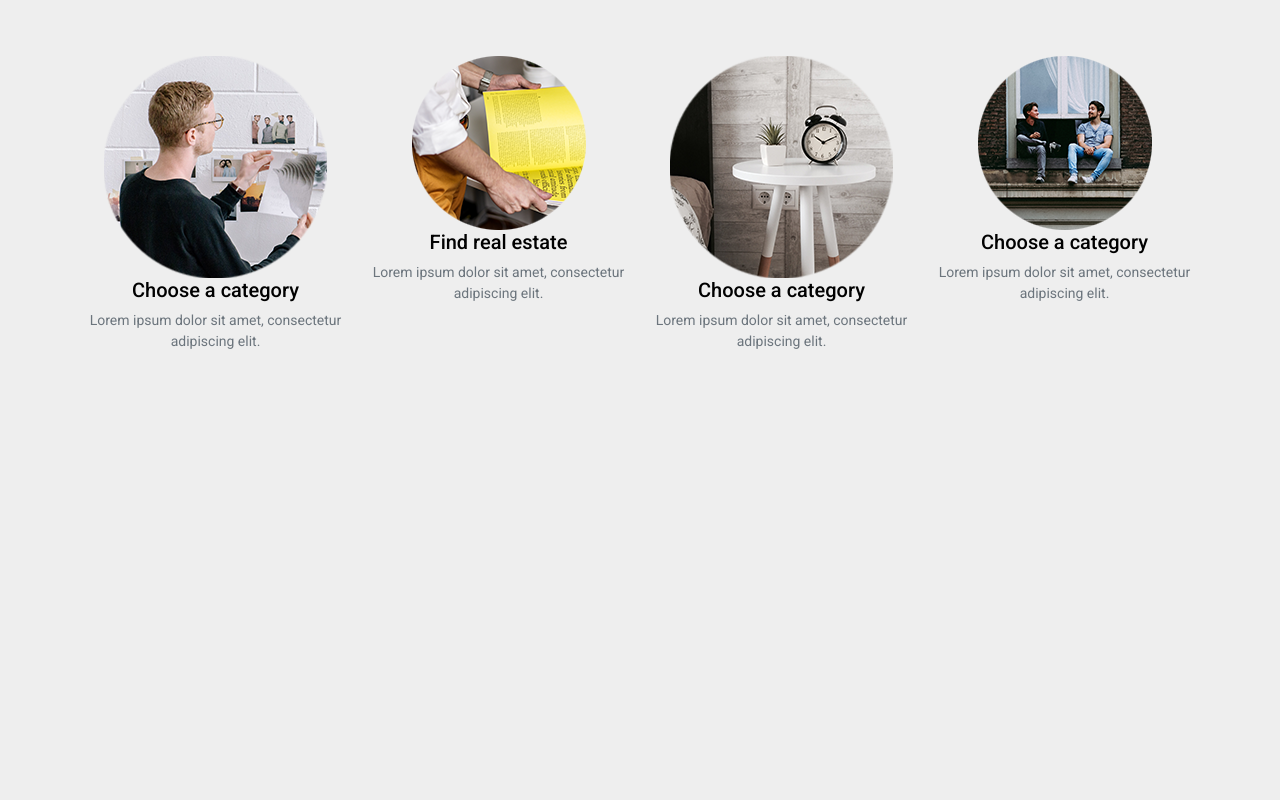
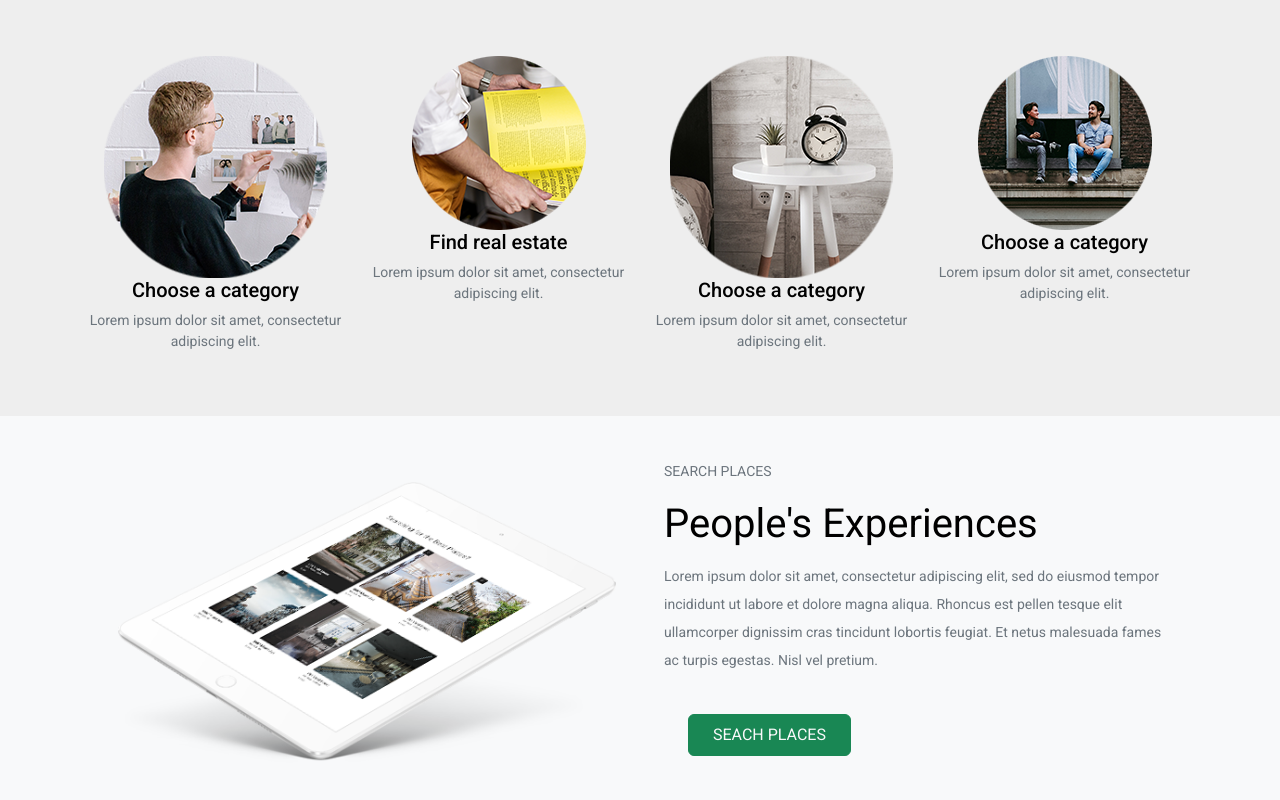
Before and after one commit to TseringDorjeeLama29/Real-State, a React (Create React App) app: page / in a window 1280 px wide. Shown: the part 4850-5650 px from the top of the page. Before the commit the page ends 5266 px from the top, so only its background shows below. Built offline with nearby package versions, Linux system fonts and the light colour scheme.

Commit message:
Category people is completed

```diff
--- a/src/Pages/Home/CategoryPeople.js
+++ b/src/Pages/Home/CategoryPeople.js
@@ -1,4 +1,5 @@
 import React from 'react'
+import Button from '../../Components/ui/Button'
 import CategoryPeopleData from '../../Data/CategoryPeopleData'
 
 export default function CategoryPeople() {
@@ -15,6 +16,21 @@ export default function CategoryPeople() {
                   ))}
                   </div>
         </div>
+        <div className="container-fluid bg-light">
+          <div className="container p-5">
+            <div className="row g-5 align-items-center">
+              <div className="phone col-lg-6 col-12">
+                <img src={require("../../Assets/img/mobile.png")} alt="" className='w-100' />
+               </div>
+               <div className='col-lg-6 col-12'>
+                <p className='text-secondary lh-1'>SEARCH PLACES</p>
+                <h2 className='fs-1 fw-normal lh-base'>People's Experiences</h2>
+                <p className='text-secondary lh-lg'>Lorem ipsum dolor sit amet, consectetur adipiscing elit, sed do eiusmod tempor incididunt ut labore et dolore magna aliqua. Rhoncus est pellen tesque elit ullamcorper dignissim cras tincidunt lobortis feugiat. Et netus malesuada fames ac turpis egestas. Nisl vel pretium.</p>
+                <Button />
+               </div>
+            </div>
+          </div>
+        </div>
     </>
   )
 }
```
Also changed, not shown: public/image/Banner/mobile.png (added), src/Assets/img/mobile.png (added).
